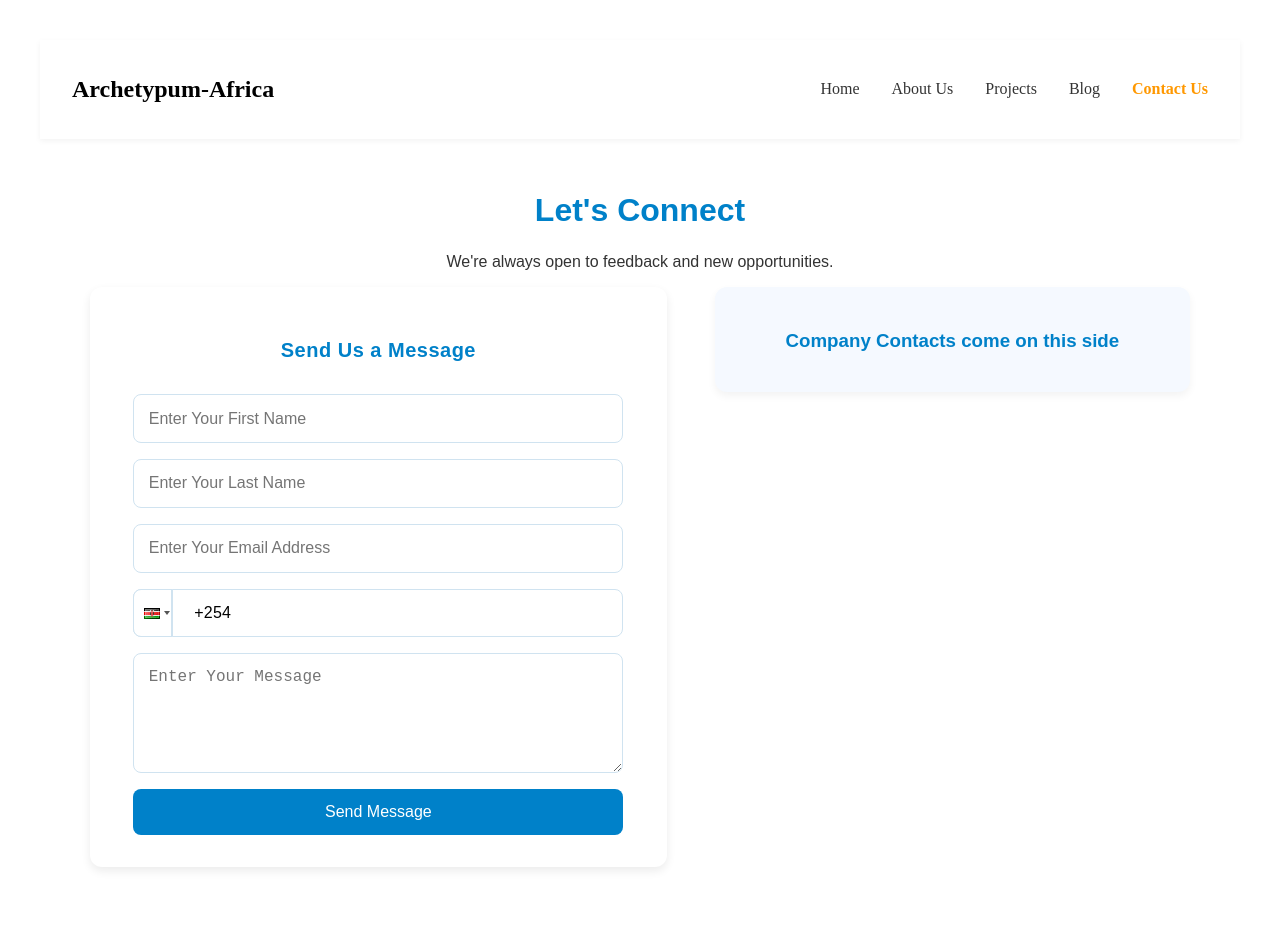
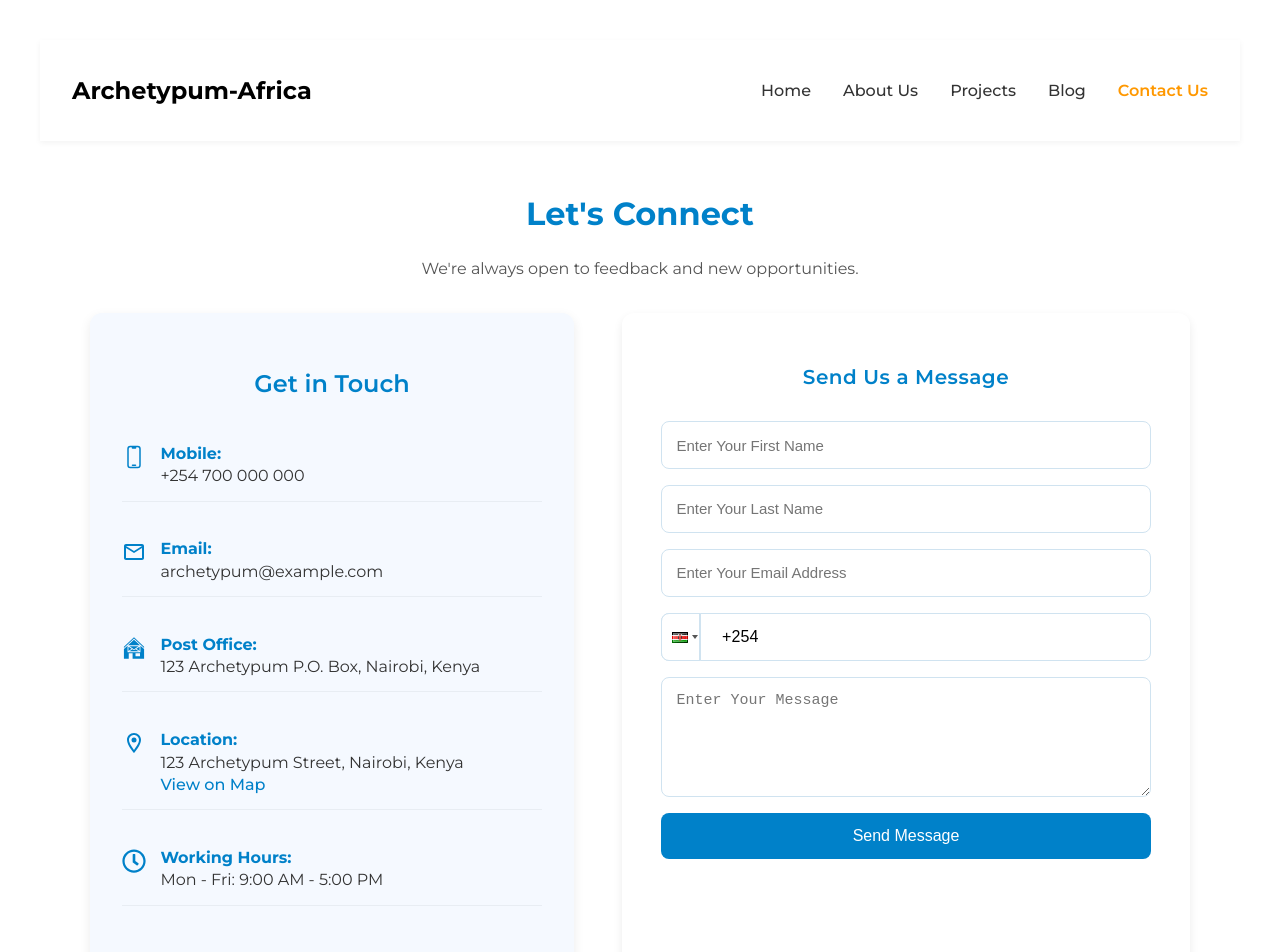
Before and after one commit to monalisasabina/archetypum-frontend, a React (Vite) app: page /contact_us in a window 1280 px wide. Shown: the top 952 px of the page. Built offline with nearby package versions, Linux system fonts and the light colour scheme.

Commit message:
contact details and overall font

```diff
--- a/index.html
+++ b/index.html
@@ -8,6 +8,11 @@
     <link rel="preconnect" href="https://fonts.gstatic.com" crossorigin>
     <link href="https://fonts.googleapis.com/css2?family=Caveat:wght@400..700&display=swap" rel="stylesheet">
 
+    <!-- Overall Font -->
+    <link rel="preconnect" href="https://fonts.googleapis.com">
+    <link rel="preconnect" href="https://fonts.gstatic.com" crossorigin>
+    <link href="https://fonts.googleapis.com/css2?family=Montserrat:ital,wght@0,100..900;1,100..900&family=Nunito:ital,wght@0,200..1000;1,200..1000&family=Open+Sans:ital,wght@0,300..800;1,300..800&family=Work+Sans:ital,wght@0,100..900;1,100..900&display=swap" rel="stylesheet">
+
     <link rel="icon" type="image/svg+xml" href="/vite.svg" />
     <meta name="viewport" content="width=device-width, initial-scale=1.0" />
     <title>Archetypum Africa</title>
--- a/src/Components/NavBar.css
+++ b/src/Components/NavBar.css
@@ -9,6 +9,7 @@
   position: sticky;
   top: 0;
   z-index: 1000;
+  font-family: "Montserrat", sans-serif;
 }
 
 /* Logo */
@@ -16,6 +17,7 @@
   font-size: 1.2rem;
   font-weight: bold;
   color: #ff9800;
+  font-family: 'Times New Roman', Times, serif;
 }
 
 /* Links */
--- a/src/Pages/About.css
+++ b/src/Pages/About.css
@@ -3,7 +3,7 @@
   padding: 40px 20px;
   max-width: 1200px; /* widen a bit for modern screens */
   margin: 0 auto;
-  font-family: 'Poppins', sans-serif;
+  font-family: "Montserrat", sans-serif;
   color: #333;
 }
 
--- a/src/Pages/Blog.css
+++ b/src/Pages/Blog.css
@@ -10,6 +10,7 @@
 .blog-cont {
   padding: 2rem;
   background-color: var(--bg-light);
+  font-family: "Montserrat", sans-serif;
 }
 
 /* Header */
--- a/src/Pages/BlogPage.css
+++ b/src/Pages/BlogPage.css
@@ -5,7 +5,7 @@
   padding: 1rem;
   line-height: 1.6;
   color: #333;
-  font-family: "Segoe UI", Roboto, sans-serif;
+  font-family: "Montserrat", sans-serif;
 }
 
 /* Blog title + subtitle */
--- a/src/Pages/ContactUs.jsx
+++ b/src/Pages/ContactUs.jsx
@@ -1,7 +1,17 @@
 import PhoneInput from "react-phone-input-2"
 import "react-phone-input-2/lib/style.css"
 import "./contactUs.css"
+
 import { useState } from "react"
+import { FaFacebook } from "react-icons/fa6";
+import { FaSquareXTwitter } from "react-icons/fa6";
+import { FaLinkedin } from "react-icons/fa6";
+import { FaInstagramSquare } from "react-icons/fa";
+import { HiOutlineDevicePhoneMobile } from "react-icons/hi2";
+import { MdOutlineEmail } from "react-icons/md";
+import { GiPostOffice } from "react-icons/gi";
+import { MdOutlineLocationOn } from "react-icons/md";
+import { FaRegClock } from "react-icons/fa";
 
 function ContactUs(){
 
@@ -26,6 +36,65 @@ function ContactUs(){
            {/* Contact-Content */}
            <div className="contact-content">
 
+             {/* Company Contacts */}
+              <div className="contact-contacts">
+                <h3>Get in Touch</h3>
+
+                <div className="contact-details">
+                  <HiOutlineDevicePhoneMobile/>
+                  <div className="info-text">
+                    <p> <strong>Mobile:</strong></p>
+                    <p>+254 700 000 000</p>
+                  </div>
+                </div>
+
+                <div className="contact-details">
+                  <MdOutlineEmail/>
+                  <div className="info-text">
+                    <p><strong>Email:</strong></p>
+                    <p>archetypum@example.com</p>
+                  </div>
+                </div>
+
+                <div className="contact-details">
+                  <GiPostOffice/>
+                  <div className="info-text">
+                    <p><strong>Post Office:</strong></p>
+                    <p>123 Archetypum P.O. Box, Nairobi, Kenya</p>
+                  </div>
+                </div>
+
+                <div className="contact-details">
+                  <MdOutlineLocationOn/>
+                  <div className="info-text">
+                    <p><strong>Location:</strong></p>
+                    <p>123 Archetypum Street, Nairobi, Kenya</p>
+                    <a
+                      href="https://maps.app.goo.gl/PNKmRW3ZBdFcnxjp8"
+                      target="_blank"
+                      rel="noopener noreferrer"
+                     >View on Map
+                    </a>
+                  </div>
+                </div>
+
+                 <div className="contact-details">
+                  <FaRegClock />
+                  <div className="info-text">
+                    <p><strong>Working Hours:</strong></p>
+                    <p>Mon - Fri: 9:00 AM - 5:00 PM</p>
+                  </div>
+                </div>
+
+                <div className="contact-details social-icons">
+                  <p><strong>Follow Us:</strong></p>
+                  <a href="https://www.facebook.com/archetypum" target="_blank" rel="noopener noreferrer"><FaFacebook /></a>
+                  <a href="https://twitter.com/archetypum" target="_blank" rel="noopener noreferrer"><FaSquareXTwitter /></a>
+                  <a href="https://www.linkedin.com/company/archetypum" target="_blank" rel="noopener noreferrer"><FaLinkedin /></a>
+                  <a href="https://www.instagram.com/archetypum" target="_blank" rel="noopener noreferrer"><FaInstagramSquare /></a>
+                </div>
+
+              </div>
 
              {/* Contact Form */}
               <div className="contact-form">
@@ -66,7 +135,6 @@ function ContactUs(){
                                 required: true,
                                 autoFocus: false
                             }}
-
                        />
                     </div>
 
@@ -78,16 +146,11 @@ function ContactUs(){
 
                     {/* Send Message */}
                     <button>Send Message</button>
-
                 </form>
 
               </div>
 
-              {/* Company Contacts */}
-              <div className="contact-contacts">
-                <h3>Company Contacts come on this side</h3>
 
-              </div>
 
            </div>
 
--- a/src/Pages/Home.css
+++ b/src/Pages/Home.css
@@ -1,8 +1,8 @@
 .home-container {
   background-color: #ffffff;
   color: #333;
-  font-family: "Segoe UI", Arial, sans-serif;
   padding: 2rem;
+  font-family: "Montserrat", sans-serif;
 }
 
 /* Two-column wrapper */
--- a/src/Pages/Projects.css
+++ b/src/Pages/Projects.css
@@ -7,7 +7,7 @@
     padding: 40px 20px;
     background-color: #ffffff; /* White background */
     color: #333; /* Dark text for readability */
-    font-family: 'Arial', sans-serif;
+    font-family: "Montserrat", sans-serif;
 }
 
 /* Header section */
--- a/src/Pages/contactUs.css
+++ b/src/Pages/contactUs.css
@@ -5,8 +5,9 @@
   align-items: center;
   background-color: #ffffff;
   padding: 2rem 1rem;
-  font-family: "Poppins", sans-serif;
   color: #333;
+  min-height: 100vh;
+  font-family: "Montserrat", sans-serif;
 }
 
 /* 🏷️ Header */
@@ -17,11 +18,20 @@
   margin-bottom: 1.5rem;
 }
 
+.contact-header p {
+  color: #555;
+  font-size: 16px;
+  text-align: center;
+  max-width: 600px;
+  margin: 0 auto 2rem auto;
+  line-height: 1.5;
+}
+
 /* 🧱 Content Section (Two-column layout on larger screens) */
 .contact-content {
   display: flex;
   justify-content: center;
-  align-items: flex-start;
+  align-items: stretch;
   gap: 3rem;
   max-width: 1100px;
   width: 100%;
@@ -31,17 +41,143 @@
 /* 🏢 Company Contacts */
 .contact-contacts {
   flex: 1;
-  min-width: 280px;
+  min-width: 320px;
   background-color: #f5f9ff;
   padding: 1.5rem;
-  border-radius: 12px;
+  border-radius: 16px;
   box-shadow: 0 4px 8px rgba(0, 0, 0, 0.05);
+  justify-content: space-between;
 }
 
 .contact-contacts h3 {
   color: #0081c9;
   margin-bottom: 1rem;
 }
+
+/* 🏢 Company Contacts Container */
+.contact-contacts {
+  flex: 1;
+  min-width: 320px;
+  background: #f5f9ff; /* soft blue background */
+  padding: 2rem;
+  border-radius: 12px;
+  box-shadow: 0 4px 12px rgba(0, 0, 0, 0.08);
+  display: flex;
+  flex-direction: column;
+  justify-content: space-between;
+  gap: 1.5rem;
+  height: 100%;
+}
+
+/* 🧭 Section Title */
+.contact-contacts h3 {
+  color: #0081c9;
+  font-size: 1.5rem;
+  margin-bottom: 0.5rem;
+  text-align: center;
+  font-weight: 600;
+}
+
+/* 📌 Contact Details */
+.contact-details {
+  display: flex;
+  align-items: flex-start;
+  gap: 0.9rem;
+  padding: 0.8rem 0;
+  font-size: 16px;
+  color: #333;
+  border-bottom: 1px solid #e8edf3;
+}
+
+.contact-details:last-child {
+  border-bottom: none;
+}
+
+/* Contact icon */
+.contact-details svg {
+  font-size: 1.5rem;
+  color: #0081c9;
+  flex-shrink: 0;
+  margin-top: 2px; /* keeps icon aligned with top of label */
+}
+
+.info-text {
+  display: flex;
+  flex-direction: column;
+  line-height: 1.4;
+}
+
+.info-text strong {
+  color: #0081c9;
+  font-size: 16px;
+}
+
+.info-text p {
+  margin: 0;
+  text-align: left;
+  font-size: 16px;
+
+}
+
+.info-text a {
+  color: #0081c9;
+  text-decoration: none;
+  font-weight: 500;
+  transition: color 0.3s;
+  text-align: left;
+  font-size: 16px;
+}
+
+.info-text a:hover {
+  color: #005d8f;
+  text-decoration: underline;
+}
+
+/* 🌐 Social Icons Row */
+.contact-details.social-icons {
+  display: flex;
+  align-items: center;
+  gap: 0.8rem;
+  border-bottom: none;
+}
+
+.contact-details.social-icons strong {
+  margin-right: 0.5rem;
+}
+
+.contact-details.social-icons a svg {
+  font-size: 1.5rem;
+  transition: transform 0.2s ease, color 0.3s ease;
+}
+
+.contact-details.social-icons a svg:hover {
+  transform: translateY(-3px);
+  color: #005d8f;
+}
+
+/* 📱 Responsive */
+@media (max-width: 768px) {
+  .contact-details {
+    flex-direction: column;
+    align-items: center;
+    text-align: center;
+  }
+
+  .info-text {
+    align-items: center;
+  }
+
+  .contact-details svg {
+    margin-bottom: 0.3rem;
+  }
+
+  .contact-details.social-icons {
+    flex-direction: column;
+  }
+}
+
+/* ....................................................... */
+
 
 /* 📝 Contact Form */
 .contact-form {
@@ -51,6 +187,7 @@
   padding: 2rem;
   border-radius: 12px;
   box-shadow: 0 4px 10px rgba(0, 0, 0, 0.08);
+  justify-content: space-between;
 }
 
 /* 📋 Form Inputs */
@@ -81,10 +218,11 @@
   padding: 0.9rem;
   border: 1px solid #d0e3f0;
   border-radius: 8px;
-  font-size: 1rem;
+  font-size: 15px;
   outline: none;
   transition: all 0.3s ease;
   box-sizing: border-box;
+
 }
 
 .contact-form input:focus,
```
